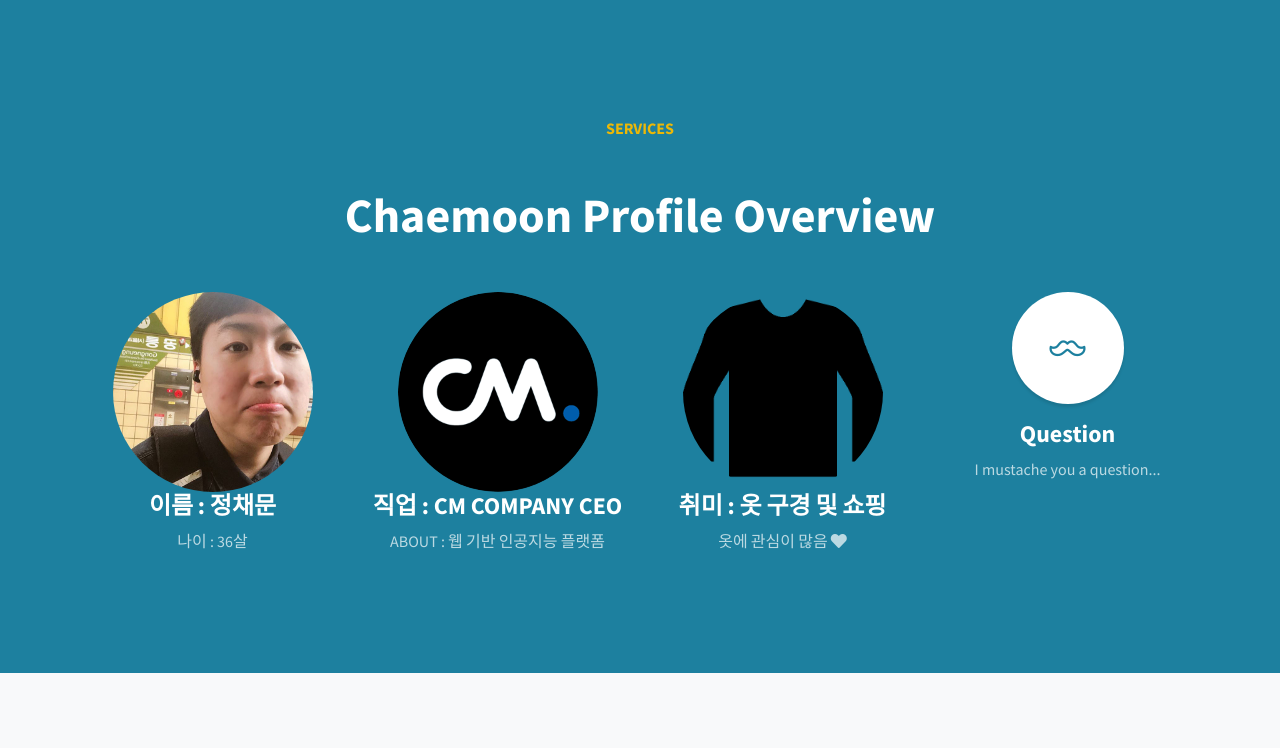
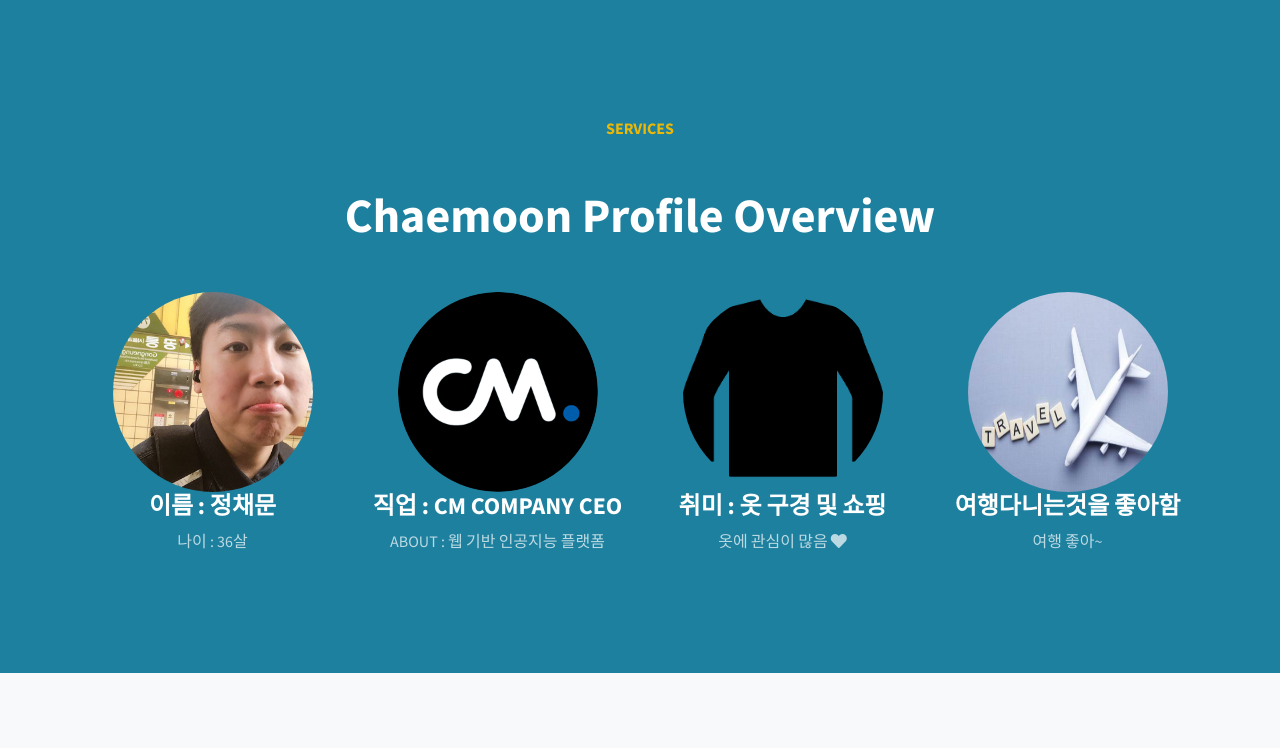
Before and after one commit to JungChaeMoon/MyProfile, a Django app: page /chaemoon/ in a window 1280 px wide. Shown: the part 1206-1954 px from the top of the page. Run offline with Django 3.2, Linux system fonts and the light colour scheme; some libraries are stand-ins or nearby versions.

Commit message:
update page

```diff
--- a/VCsite/mainapp/templates/mainapp/detail.html
+++ b/VCsite/mainapp/templates/mainapp/detail.html
@@ -18,7 +18,7 @@
 </div>
 
 <div style="float: right; margin-right:100px; margin-top: 0px;">
-    <div style="margin-left:20px;font-family:Neucha;font-size:25px"><h1 style="font-family: 'Nanum Brush Script', cursive;"><font color="#f5f5dc" ><u>응원의 메세지를 남겨주세요!</u></font></h1></div>
+    <div style="margin-left:20px;font-family:Neucha;font-size:25px"><h1 style="font-family: 'Nanum Brush Script', cursive;"><font color="#f5f5dc" ><u>꿈꾸는 채문이에게 응원의 메세지를 남겨주세요!</u></font></h1></div>
 <div style="border-style:dashed;border-width:3px;background-color:#D4BAA5;margin-top:30px;display:table;width:1000px;height:20px;margin-left:auto;margin-right:auto;">
     <div style="display:table-cell;vertical-align:middle;">
         <div style="margin-top: 100px;">
@@ -41,4 +41,6 @@
         </div>
 </div>
 </div>
+
+<h1 style="margin-left: 100px;"><a href="{% url 'mainapp:index' %}"><font color="#f5f5dc">home으로가기</font></a></h1>
 </div>
--- a/VCsite/mainapp/templates/mainapp/index.html
+++ b/VCsite/mainapp/templates/mainapp/index.html
@@ -233,13 +233,11 @@
           </p>
         </div>
         <div class="col-lg-3 col-md-6">
-          <span class="service-icon rounded-circle mx-auto mb-3">
-            <i class="icon-mustache"></i>
-          </span>
+            <img src="{% static 'mainapp/img/travel.png' %}" alt="" class="img-circle" width="200" height="200">
           <h4>
-            <strong>Question</strong>
+            <strong>여행다니는것을 좋아함</strong>
           </h4>
-          <p class="text-faded mb-0">I mustache you a question...</p>
+          <p class="text-faded mb-0">여행 좋아~</p>
         </div>
       </div>
     </div>
```
Also changed, not shown: VCsite/mainapp/templates/mainapp/video.html (+13 -1 lines), VCsite/mainapp/static/mainapp/img/travel.png (added), 1 other file.
